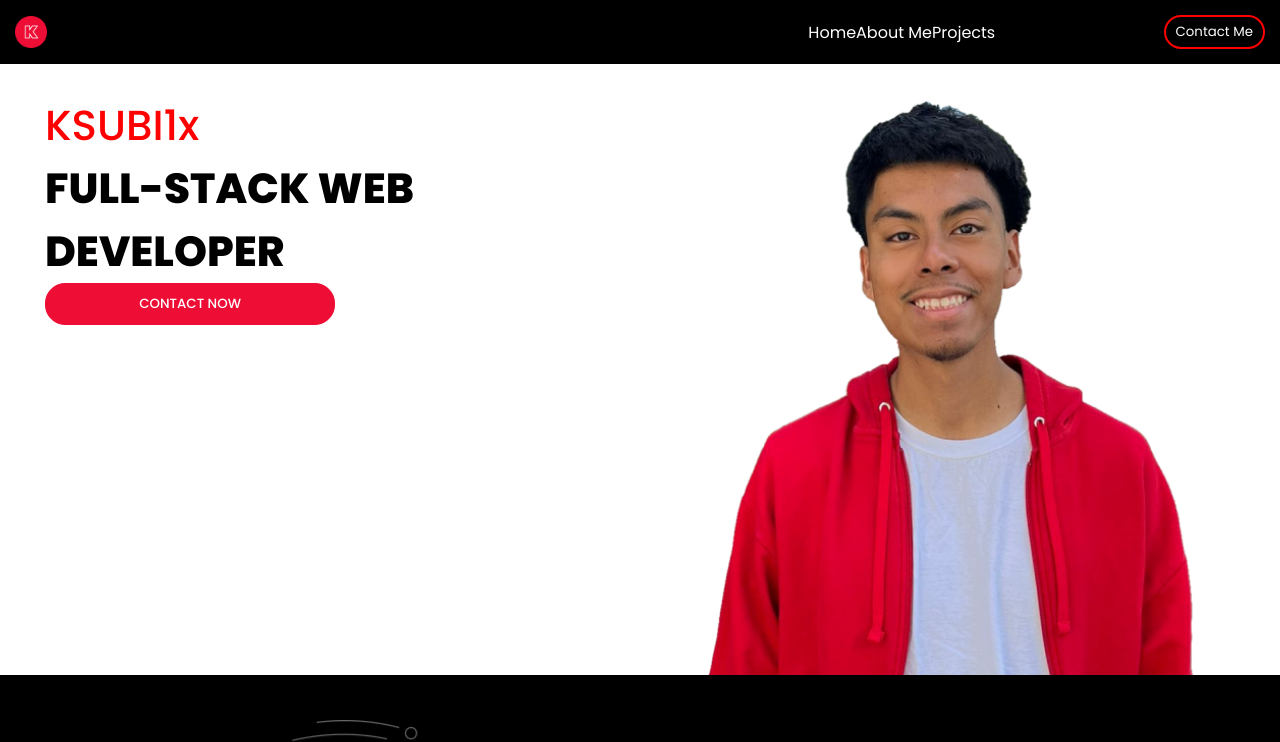
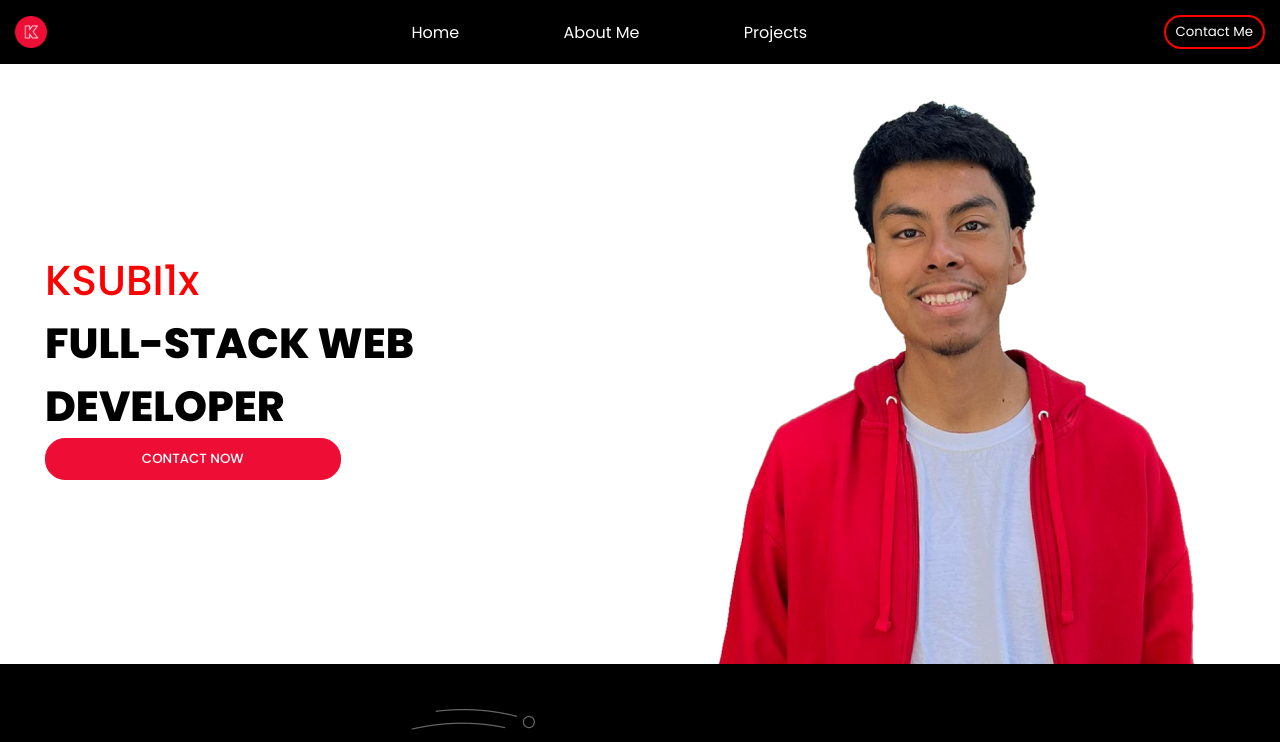
Before and after one commit to Ksubi1x/myPortfolio, a plain HTML site: page index.html in a window 1280 px wide. Shown: the top 742 px of the page. Drawn offline with Linux system fonts and the light colour scheme.

Commit message:
layout fixes

```diff
--- a/index.html
+++ b/index.html
@@ -31,9 +31,9 @@
                     </div>
                     <div class="navMenu">
                         <ul class="navList">
-                            <li>Home</li>
-                            <li>About Me</li>
-                            <li>Projects</li>
+                            <li class="link">Home</li>
+                            <li class="link">About Me</li>
+                            <li class="link">Projects</li>
                         </ul>
                     </div>
                     <div class="navContact">
--- a/style.css
+++ b/style.css
@@ -34,7 +34,6 @@
 }
 
 .navLogo {
-    width: 50%;
     display: flex;
     align-items: center;
     text-align: center;
@@ -49,11 +48,19 @@
 
 .navMenu {
     text-decoration: none;
+    width: 40%;
+
 }
 
 .navList {
     list-style: none;
     display: flex;
+    justify-content: space-around;
+}
+
+.link {
+    cursor: pointer;
+
 }
 
 .contactButton {
@@ -204,10 +211,23 @@
 @media screen and (min-width: 900px) {
     .heroWrap {
         flex-direction: row;
+        width: 100%;
+        justify-content: center;
+        align-items: center;
+    }
+
+    .heroPic {
+        width: 60%;
     }
 
     .mainAbout {
         flex-direction: row;
+        width: 70%;
+        justify-content: space-around;
     }
 
+
+
+
+
 }
```
